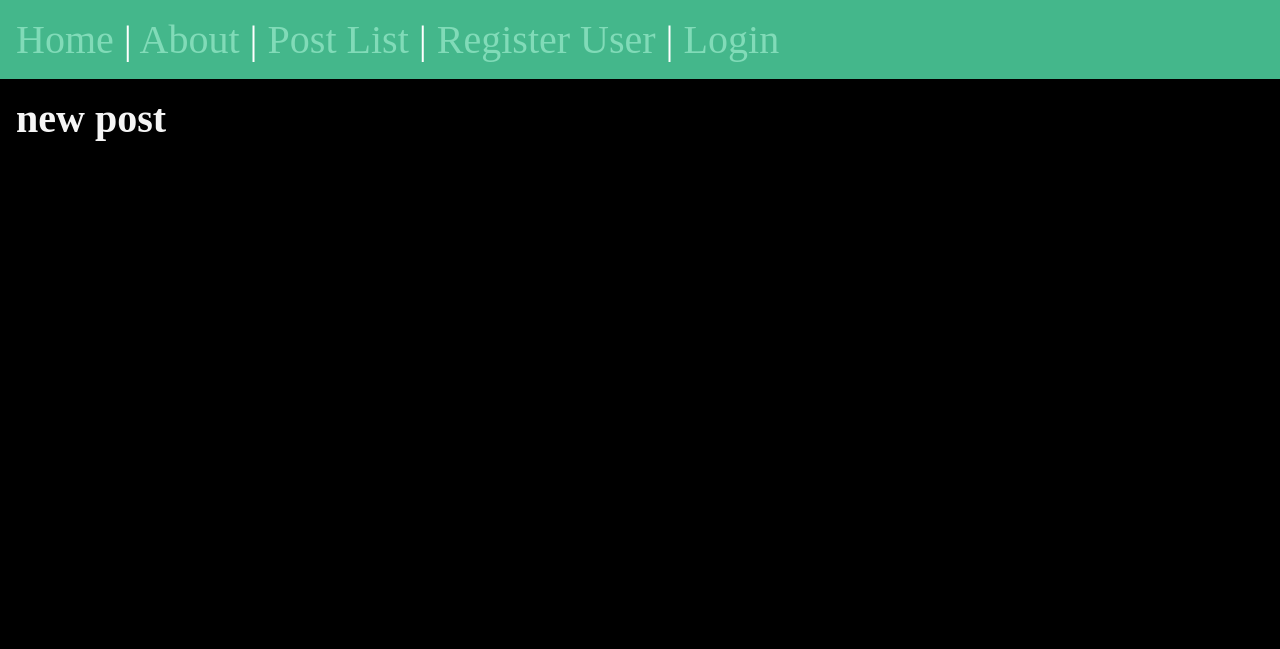
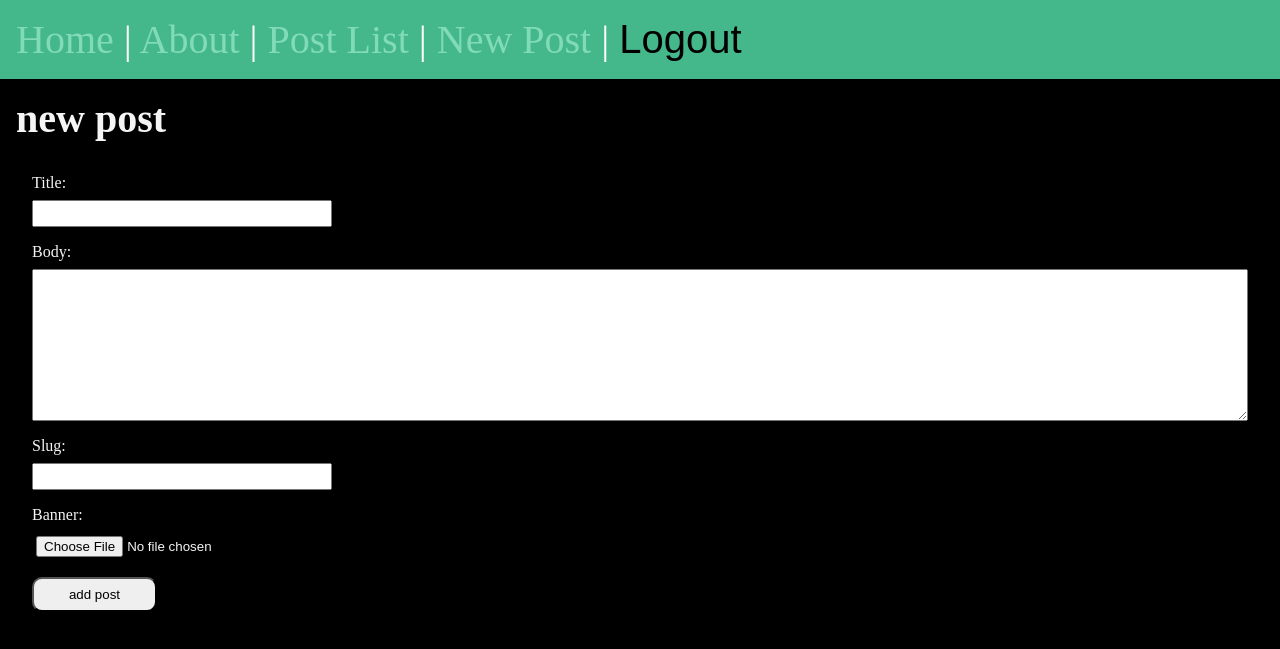
Before and after one commit to mtalharashid/django-Practice, a Django app: page /posts/new-post/ in a window 1280 px wide. Shown: the top 649 px of the page. Run offline with Django 5.2, Linux system fonts and the light colour scheme; a user stored in the database is signed in.

Commit message:
Add a new post
Django Custom Forms

```diff
--- /dev/null
+++ b/learn/posts/forms.py
@@ -0,0 +1,7 @@
+from django import forms
+from . import models
+
+class createPost(forms.ModelForm):
+    class Meta:
+        model = models.Post
+        fields = ['title','body','slug','banner']
--- a/learn/posts/models.py
+++ b/learn/posts/models.py
@@ -1,5 +1,5 @@
 from django.db import models
-
+from django.contrib.auth.models import User
 # Create your models here.
 
 class Post(models.Model):
@@ -8,6 +8,7 @@ class Post(models.Model):
     slug = models.SlugField()
     date = models.DateTimeField(auto_now_add=True)
     banner = models.ImageField(default='fallback.png', blank=True)
+    auther = models.ForeignKey(User, on_delete=models.CASCADE, default=None)
 
     def __str__(self):
         return self.title
--- a/learn/posts/templates/posts/post_new.html
+++ b/learn/posts/templates/posts/post_new.html
@@ -7,5 +7,12 @@
 {% block content %}
     <section>
         <h1>new post</h1>
+        <form action="{% url 'posts:new-post' %}" enctype="multipart/form-data" class="form-with-validation" method="post">
+            {% csrf_token %}
+
+            {{ form }}
+
+            <button class="form-submit"> add post  </button>
+        </form>
     </section>
 {% endblock %}
--- a/learn/posts/templates/posts/posts_list.html
+++ b/learn/posts/templates/posts/posts_list.html
@@ -13,7 +13,7 @@
             <article>
                 <h2> <a href="{% url 'posts:page' slug=post.slug %}"> {{ post.title }} </a> </h2>
                 <p> {{ post.body }} </p>
-                <p> {{ post.date }} </p>
+                <p> {{ post.date }} by {{ post.auther }} </p>
             </article>
         {% endfor %}
     </section>
--- a/learn/posts/urls.py
+++ b/learn/posts/urls.py
@@ -6,6 +6,6 @@ app_name = "posts"
 
 urlpatterns = [
     path("", views.posts_list, name="list"),
-    path("new-post/", views.posts_new, name="new-post"),
+    path("new-post/", views.new_post, name="new-post"),
     path("<slug:slug>", views.post_page, name="page"),
 ]
--- a/learn/posts/views.py
+++ b/learn/posts/views.py
@@ -1,6 +1,7 @@
-from django.shortcuts import render
+from django.shortcuts import render, redirect
 from .models import Post
 from django.contrib.auth.decorators import login_required
+from . import forms
 # Create your views here.
 
 def posts_list(request):
@@ -12,5 +13,14 @@ def post_page(request, slug):
     return render(request, "posts/post_page.html", { "post": post })
 
 @login_required(login_url="/users/login")
-def posts_new(request):
-    return render(request, "posts/post_new.html")
+def new_post(request):
+    if request.method == "POST":
+        form = forms.createPost(request.POST, request.FILES)
+        if form.is_valid():
+            newpost = form.save(commit=False)
+            newpost.auther = request.user
+            newpost.save()
+            return redirect('posts:list')
+    else:
+        form = forms.createPost()
+    return render(request, "posts/post_new.html", { "form": form })
--- a/learn/templates/layout.html
+++ b/learn/templates/layout.html
@@ -17,7 +17,7 @@
         <a href="{% url 'home' %}">Home</a> |
         <a href="{% url 'about' %}">About</a> |
         <a href="{% url 'posts:list' %}">Post List</a> |
-        {% if user.id_authenticated %}
+        {% if user.is_authenticated %}
             <a href="{% url 'posts:new-post' %}">New Post</a> |
             <form action="{% url 'users:logout' %}" class="logout" method="post">
                 {% csrf_token %}
--- a/learn/users/templates/users/login.html
+++ b/learn/users/templates/users/login.html
@@ -7,7 +7,7 @@
 {% block content %}
 
 <h1>Login user</h1>
-<form class="form-with-validation" action="/users/login/" method="POST">
+<form class="form-with-validation" action="{% url 'users:login' %}" method="POST">
     {% csrf_token %}
     {{ form }}
     {% if request.GET.next %}
@@ -15,5 +15,4 @@
     {% endif %}
     <button>Submit</button>
 </form>
-
 {% endblock %}
--- a/learn/users/templates/users/register.html
+++ b/learn/users/templates/users/register.html
@@ -7,7 +7,7 @@ Register User
 {% block content %}
 
 <h1>Register new user</h1>
-<form class="form-with-validation" action="/users/register/" method="POST">
+<form class="form-with-validation" action="{% url 'users:register' %}" method="POST">
     {% csrf_token %}
     {{ form }}
     <button>Submit</button>
```
Also changed, not shown: learn/db.sqlite3, learn/media/DSC_8642.png (added), learn/media/Untitled_2.png (added), learn/posts/migrations/0003_post_auther.py (added).
